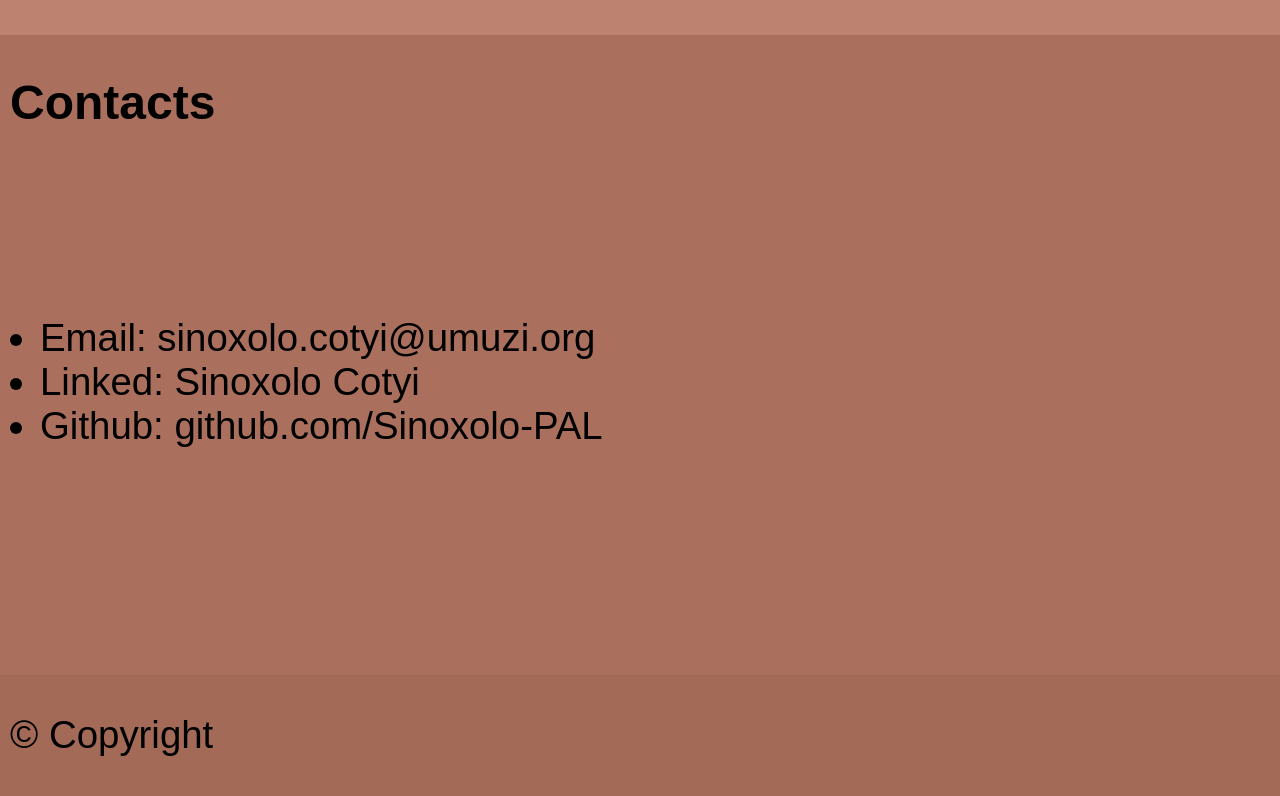
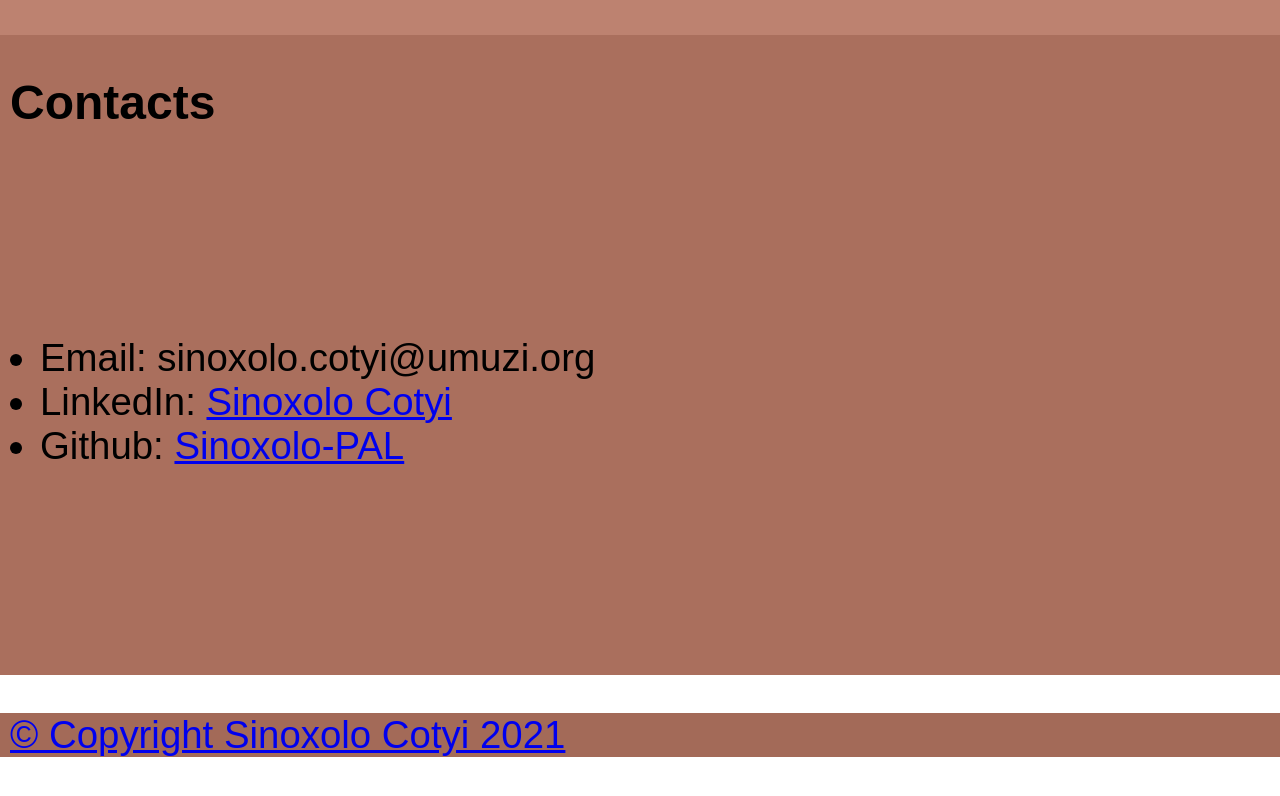
Before and after one commit to Sinoxolo-PAL/AudenDean, a plain HTML site: page index.html in a window 1280 px wide. Shown: the part 1935-2731 px from the top of the page. Drawn offline with Linux system fonts and the light colour scheme.

Commit message:
Update index.html

```diff
--- a/index.html
+++ b/index.html
@@ -44,14 +44,14 @@
             <p>
                 <ul>
                     <li>Email: sinoxolo.cotyi@umuzi.org</li>
-                    <li>Linked: Sinoxolo Cotyi</li>
-                    <li>Github: github.com/Sinoxolo-PAL</li>
+                    <li>LinkedIn: <a href="https://www.linkedin.com/in/sinoxolo-cotyi-41ab23225/">Sinoxolo Cotyi</a></li>
+                    <li>Github: <a href="https://www.github.com/Sinoxolo-PAL"> Sinoxolo-PAL</li>
                 </ul>
             </p>
             </section>
         </main>
          <footer>
-             <p>&copy Copyright </p>
+             <p>&copy Copyright Sinoxolo Cotyi 2021</p>
         </footer>
     </body>
 </html>
```
